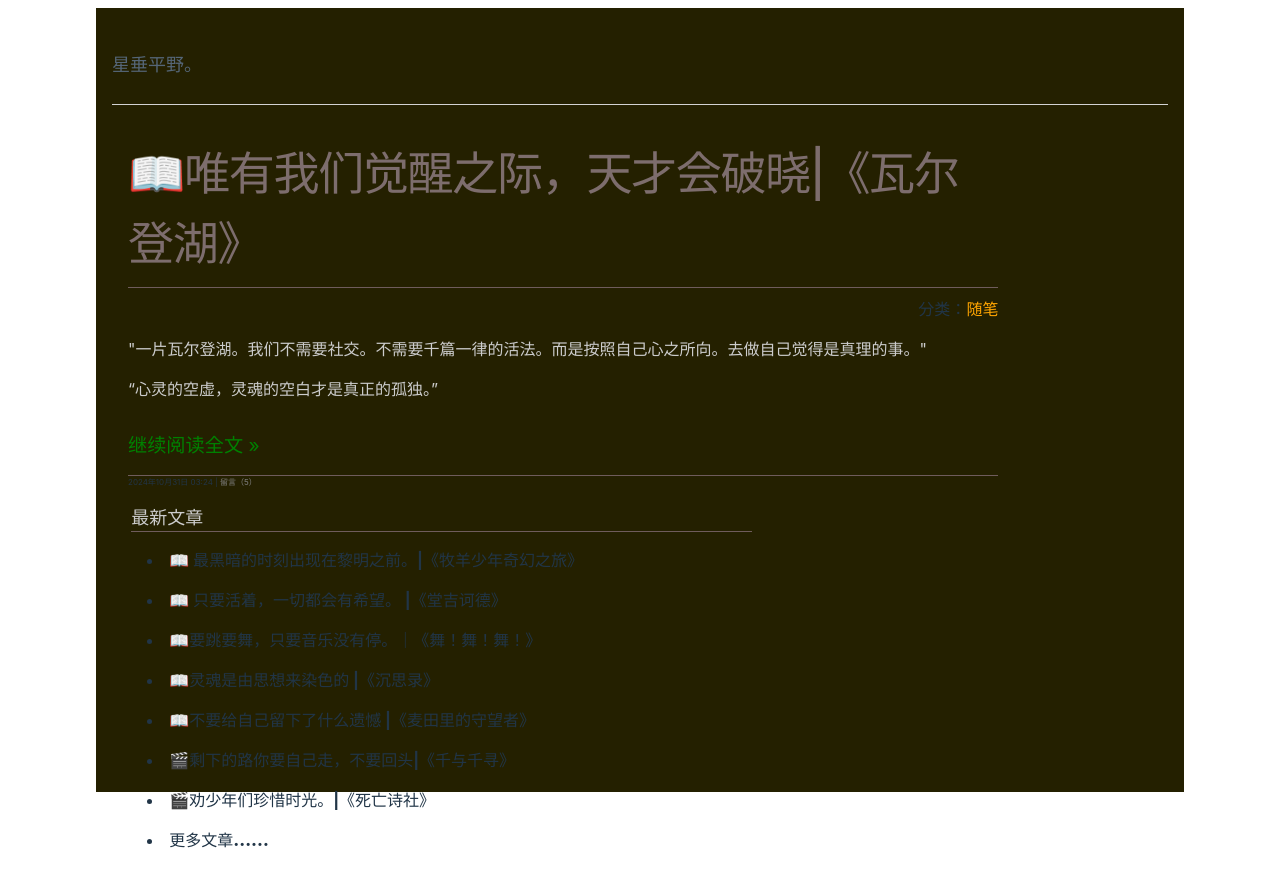
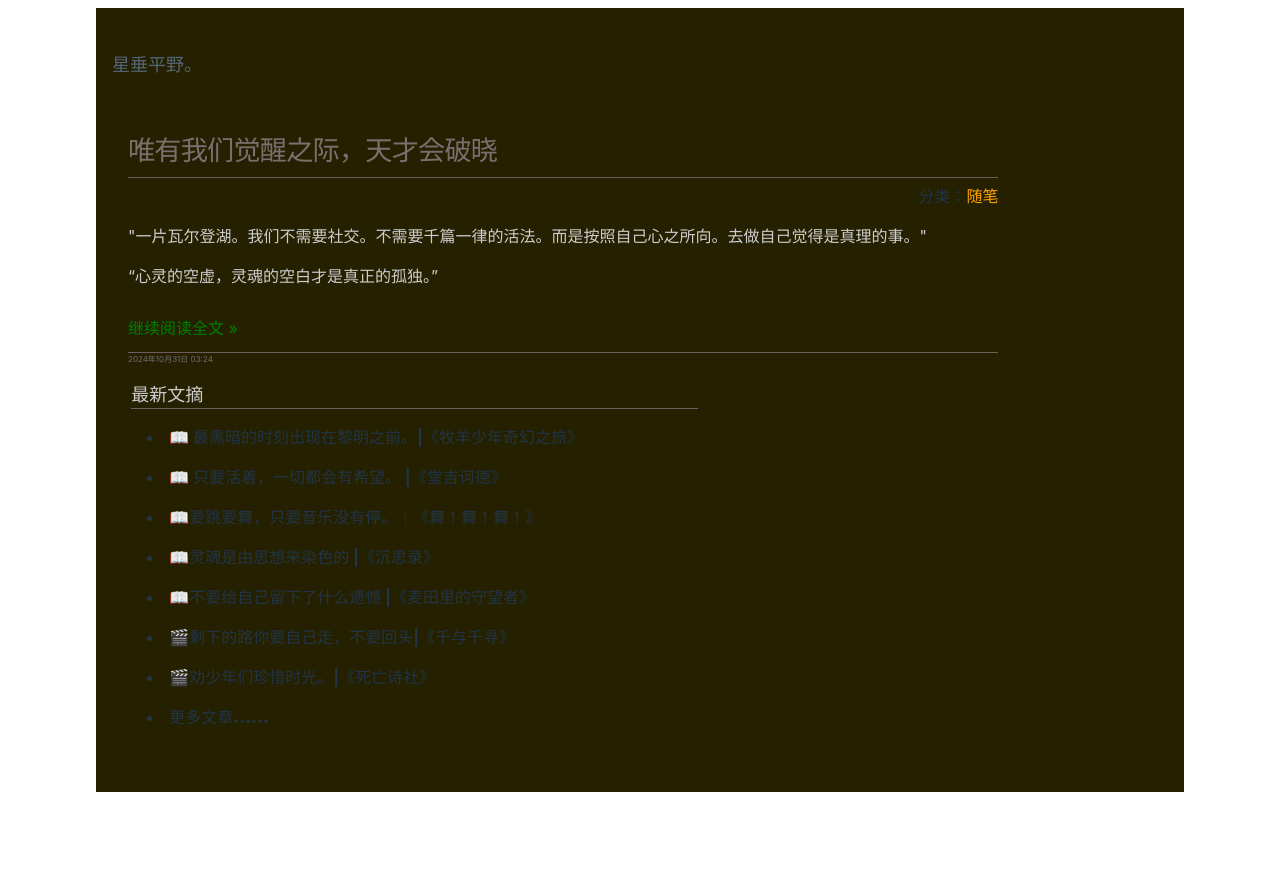
Before and after one commit to glownight/stars-client, a Vue app: page / in a window 1280 px wide. After the commit the page ends 808 px from the top, so only its background shows below. Built offline with nearby package versions, Linux system fonts and the light colour scheme.

Commit message:
fix：完善首页样式

```diff
--- a/src/components/Header.vue
+++ b/src/components/Header.vue
@@ -10,7 +10,7 @@
 .header {
   height: 5em;
   margin: 1em;
-  border-bottom: 1px solid rgb(211, 211, 211);
+  // border-bottom: 1px solid rgb(211, 211, 211);
   display: flex;
   /* flex-direction: column; */
   /* justify-content: center; */
--- a/src/views/home/components/LatestArticlesList.vue
+++ b/src/views/home/components/LatestArticlesList.vue
@@ -2,7 +2,7 @@
 
 <template>
   <div class="latest-articles-list">
-    <div class="title">最新文章</div>
+    <div class="title">最新文摘</div>
     <div class="content">
       <li>📖 最黑暗的时刻出现在黎明之前。|《牧羊少年奇幻之旅》</li>
       <li>📖 只要活着，一切都会有希望。 |《堂吉诃德》</li>
--- a/src/views/home/index.vue
+++ b/src/views/home/index.vue
@@ -75,7 +75,7 @@ getRoomList();
 
   <Header />
   <div class="latest-articles-preview">
-    <div class="title">📖唯有我们觉醒之际，天才会破晓|《瓦尔登湖》</div>
+    <div class="title">唯有我们觉醒之际，天才会破晓</div>
     <div class="tags">分类： <span>随笔</span></div>
     <div class="latest-articles-content">
       <p>
@@ -84,7 +84,10 @@ getRoomList();
       <p>“心灵的空虚，灵魂的空白才是真正的孤独。”</p>
     </div>
     <div class="more-read">继续阅读全文 »</div>
-    <div class="info">2024年10月31日 03:24 | <span>留言（5）</span></div>
+    <div class="info">
+      2024年10月31日 03:24
+      <!-- <span>留言（5）</span> -->
+    </div>
   </div>
   <div class="content">
     <LatestArticlesList></LatestArticlesList>
@@ -99,7 +102,7 @@ getRoomList();
   flex-direction: column;
   width: 80%;
   .title {
-    font-size: 2.88em;
+    font-size: 1.7em;
     color: #7d6d6d;
     font-weight: 500;
     letter-spacing: -0.03em;
@@ -124,7 +127,7 @@ getRoomList();
   .more-read {
     display: flex;
     align-items: center;
-    font-size: 1.2em;
+    font-size: 1em;
     color: green;
     min-height: 3em;
     border-bottom: 1px solid rgb(111, 92, 92);
@@ -132,14 +135,14 @@ getRoomList();
   }
   .info {
     font-size: 0.5em;
+    color: rgb(117, 111, 111);
     span {
-      color: gray;
       cursor: pointer;
     }
   }
 }
 .content {
-  width: 60%;
+  width: 55%;
   padding: 0 1.2em;
 }
 </style>
```
